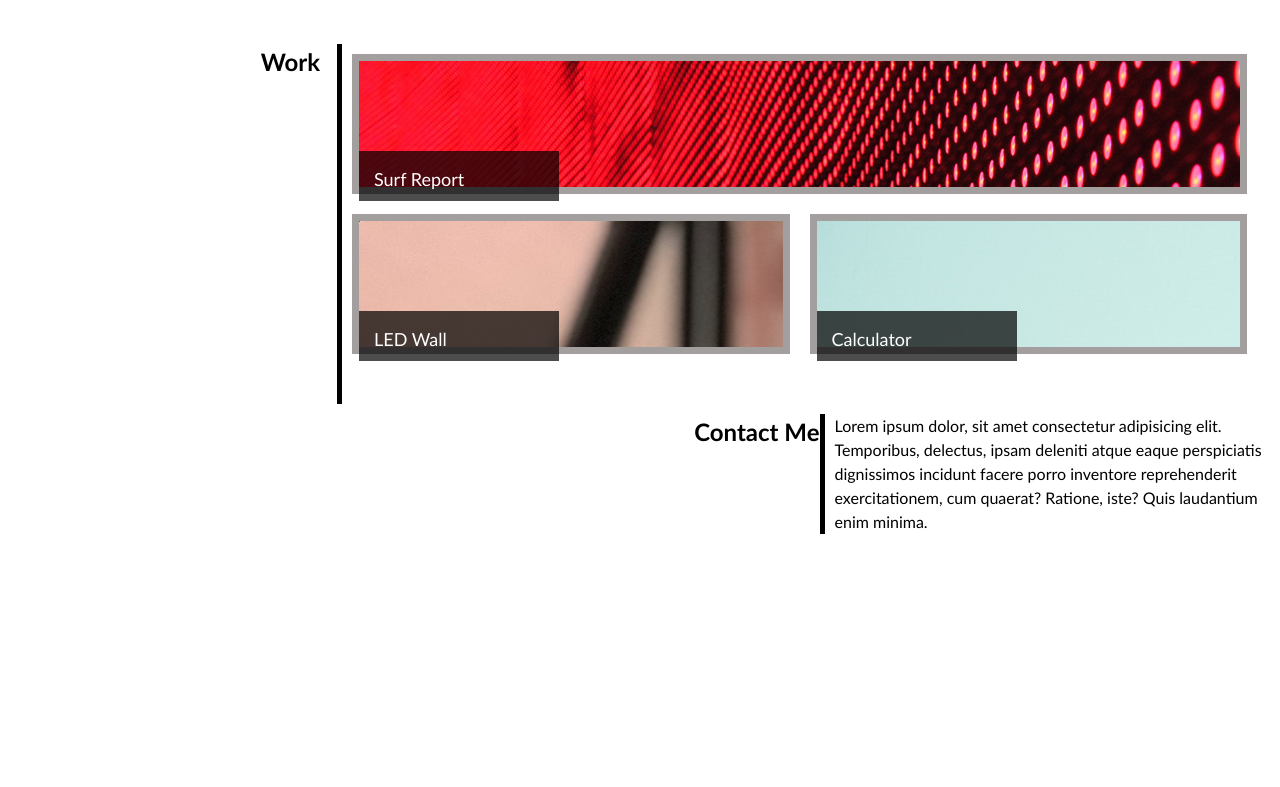
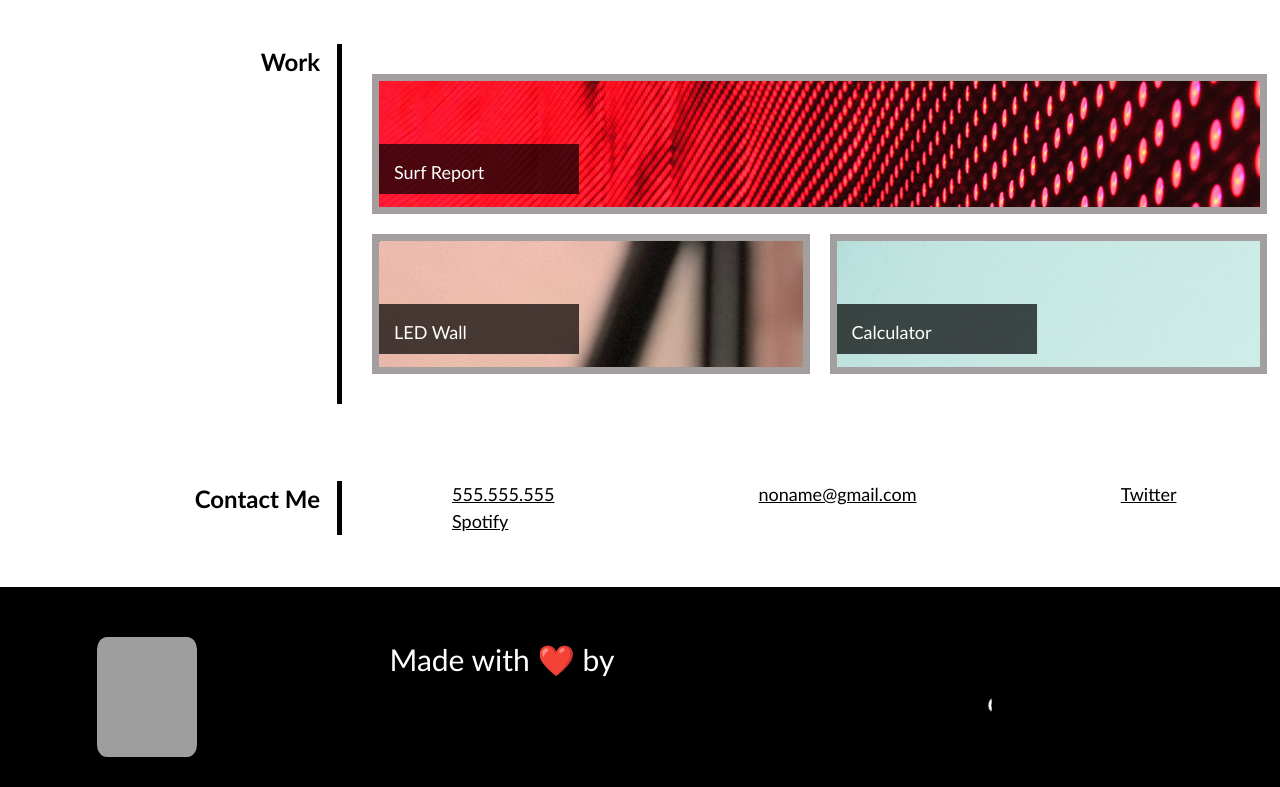
Before and after one commit to MarinaBolondut/Challenge-week-2, a plain HTML site: page starter/index.html in a window 1280 px wide. Shown: the part 368-1155 px from the top of the page. Before the commit the page ends 932 px from the top, so only its background shows below. Drawn offline with Linux system fonts and the light colour scheme; grey boxes are pictures that could not be loaded.

Commit message:
Added the foother and the contatc me content

```diff
--- a/starter/css/style.css
+++ b/starter/css/style.css
@@ -1,3 +1,7 @@
+:root {
+  --color: white;
+}
+
 * {
   box-sizing: border-box;
 }
@@ -34,7 +38,7 @@ h1{
   display: inline-block;
   padding:5px 30px;
   margin-top: 8px;
-  background-color: white;
+  background-color: var(--color);
 }
 nav{
   display: inline;
@@ -48,7 +52,7 @@ nav{
   top: 15px;
   right: 50px;
   gap: 10px;
-  color: white;
+  color: var(--color);
 }
 
 
@@ -74,14 +78,9 @@ nav{
 
 }
 
-div {
-  position: relative;
-  right: 20px;
-  bottom: 20px;
-}
 
 .text-banner{
-  color: white;
+  color: var(--color);
   background-color: black;
   width: 220px;
   padding: 5px;
@@ -136,26 +135,57 @@ div {
   background-image: url("../images/02-portfolio-3.jpg");
 }
 
-.pastel-puzzle {
-  grid-area: pp;
-  background-image: url("../images/02-portfolio-4.jpg");
-}
 
-.run-buddy {
-  grid-area: rb;
-  background-image: url("../images/02-run-buddy.jpg");
-}
+
+
 
 .heading {
   background-color: rgba(0,0,0,0.7);
   padding: 15px;
   height: 25px;
-  color: white;
+  color: var(--color);
   font-size: 18px;
   text-align: start;
   position: relative;
-  top: 90px;
+  top: 50%;
   height: 50px;
   width: 200px;
   left: 0px;
+
 }
+
+span {
+  padding: 0px 100px;
+  text-decoration: underline;
+  font-size: 18px;
+}
+
+footer {
+  margin-left: 0px !important;
+  margin-right: 0px !important;
+  background-color: black;
+  margin: 20px;
+  padding-top: 50px;
+  position: relative;
+  top: 150px;
+  display: flex;
+}
+
+footer img{
+  margin: 0px 100px;
+  justify-content: space-around;
+  align-items: center;
+  margin: 0 auto;
+
+}
+
+footer p{
+color: var(--color);
+font-size: 30px;
+align-items: center;
+margin: 0 auto;
+}
+
+.photo{
+  border-radius: 10%;
+}
--- a/starter/index.html
+++ b/starter/index.html
@@ -14,10 +14,10 @@
   <header>
     <h1>Marina</h1>
     <nav>
-      <a href="">About Me</a>
-      <a href="">My Work</a>
-      <a href="">Contact Me</a>
-      <a href="">Resume</a>
+      <a href="#about">About Me</a>
+      <a href="#work">My Work</a>
+      <a href="#contact">Contact Me</a>
+      <a href="#resume">Resume</a>
     </nav>
   </header>
 
@@ -34,41 +34,55 @@
       <h2>About Me</h2>
     </section>
 
-  <section class="aboutme-text">Lorem ipsum dolor, sit amet consectetur adipisicing elit. Temporibus, delectus, ipsam deleniti atque eaque perspiciatis dignissimos incidunt facere porro inventore reprehenderit exercitationem, cum quaerat? Ratione, iste? Quis laudantium enim minima.</section>
+  <section class="aboutme-text" >Lorem ipsum dolor, sit amet consectetur adipisicing elit. Temporibus, delectus, ipsam deleniti atque eaque perspiciatis dignissimos incidunt facere porro inventore reprehenderit exercitationem, cum quaerat? Ratione, iste? Quis laudantium enim minima.</section>
     <!-- portfolio container -->
 
     <section class="page-section" id="work">
       <h2>Work</h2>
     </section>
 <section class="mywork">
+  <a href="">
   <div class="surf-report">
+  </a>
     <div class="heading">Surf Report</div>
   </div>
-
+  <a href="">
   <div class="led-wall">
+  </a>
     <div class="heading">LED Wall</div>
   </div>
 
-  <div class="calculator" >
+  <a href="">
+  <div class="calculator">
+  </a>
     <div class="heading">Calculator</div>
   </div>
 
-  <!-- <div class="pastel-puzzle" >
-    <div class="heading">Pastel Puzzle</div>
-  </div>
 
-  <div class="run-buddy" >
-    <div class="heading">Run Buddy</div>
-  </div>
-</section> -->
+</section>
 
     <!-- contact -->
+
     <section class="page-section contact" id="contact">
       <h2>Contact Me</h2>
     </section>
 
-    <section class="contactme">Lorem ipsum dolor, sit amet consectetur adipisicing elit. Temporibus, delectus, ipsam deleniti atque eaque perspiciatis dignissimos incidunt facere porro inventore reprehenderit exercitationem, cum quaerat? Ratione, iste? Quis laudantium enim minima.</section>
+
+
+    <section class="contactme">
+      <span>555.555.555</span>
+      <span>noname@gmail.com</span>
+      <span>Twitter</span>
+      <span>Spotify</span>
+    </section>
   </main>
+
+<!-- Footer -->
+  <footer>
+    <img src="./images/me.jpeg" width="100px" height="120px" class="photo">
+    <p>Made with ❤️  by</p>
+    <img src="./images/me.gif">
+  </footer>
 </body>
 
 </html>
```
Also changed, not shown: 3 other files.
